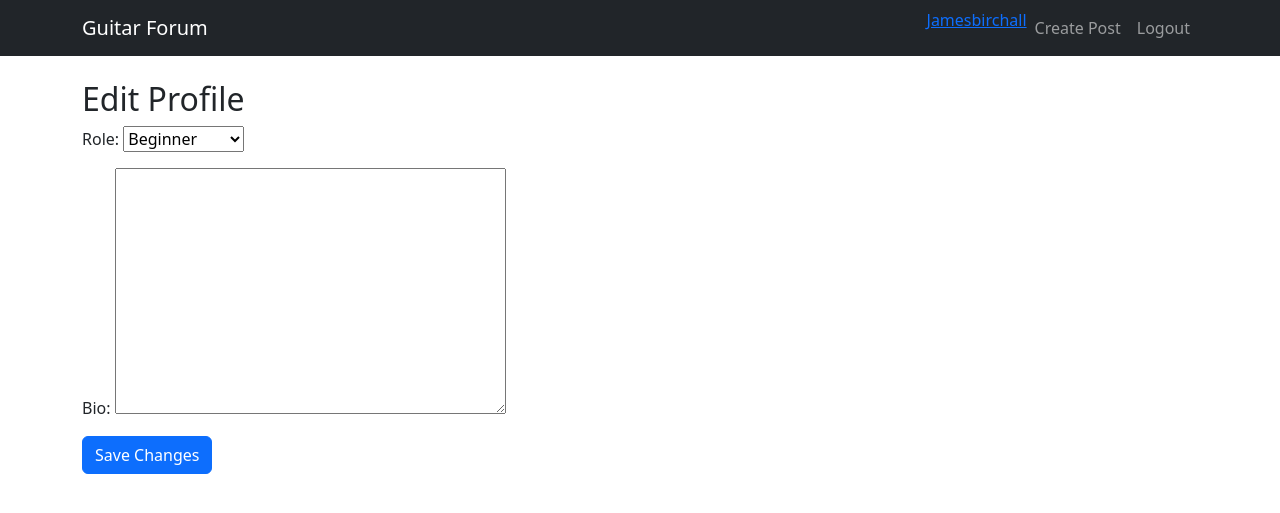
After one commit to JamesBirchall-dev/MSP3-Guitar-Blog, a Django app: page /profile/edit/ in a window 1280 px wide. The commit adds this page. Shown: the top 513 px of the page. Run offline with Django 4.2, Linux system fonts and the light colour scheme; a user stored in the database is signed in; data comes from the database, SQL or seed files in the repository.

Commit message:
add profile edit and restrict vote for own-user posts

```diff
--- a/blog/forms.py
+++ b/blog/forms.py
@@ -4,7 +4,7 @@
 from django import forms
 from django.contrib.auth.models import User
 from django.contrib.auth.forms import UserCreationForm
-from .models import Post, Comment, Resource
+from .models import Post, Comment, Resource, Profile
 
 
 class RegisterForm(UserCreationForm):
@@ -58,3 +58,11 @@ class ResourceForm(forms.ModelForm):
     class Meta:
         model = Resource
         fields = ['title', 'url', 'description']
+
+
+class ProfileForm(forms.ModelForm):
+    # Form for editing the Profile model's role and bio fields
+
+    class Meta:
+        model = Profile
+        fields = ['role', 'bio']
--- a/blog/models.py
+++ b/blog/models.py
@@ -74,6 +74,11 @@ class Profile(models.Model):
         max_length=20,
         choices=LEVEL_CHOICES,
         default='beginner'
+    )
+
+    bio = models.TextField(
+        blank=True,
+        null=True
     )
 
     # reputation stats
--- a/blog/templates/blog/base.html
+++ b/blog/templates/blog/base.html
@@ -17,7 +17,9 @@
                 <ul class="navbar-nav ms-auto">
                     {% if user.is_authenticated %}
                         <li class="nav-item">
-                            <span class="nav-link">Hi {{ user.username }}</span>
+                            <a class=""nav-link" href="{% url 'profile' user.username %}">
+                                {{ user.username }}
+                            </a>
                         </li>
                         <li class="nav-item">
                             <a class="nav-link" href="{% url 'create_post' %}">
--- /dev/null
+++ b/blog/templates/blog/edit_profile.html
@@ -0,0 +1,13 @@
+{% extends "blog/base.html" %}
+
+{% block content %}
+
+<h2>Edit Profile</h2>
+
+<form method="POST">
+    {% csrf_token %}
+    {{ form.as_p }}
+    <button type="submit" class="btn btn-primary">Save Changes</button>
+</form>
+
+{% endblock %}
--- a/blog/templates/blog/post_detail.html
+++ b/blog/templates/blog/post_detail.html
@@ -5,7 +5,7 @@
 <!-- Heading -->
 <h2>{{ post.title }}</h2>
 <p class="text-muted">
-    Subject: {{ post.subject }} | By {{ post.author }} | {{ post.created_on }}
+    Subject: {{ post.subject }} | <a href="{% url 'profile' post.author.username %}">By {{ post.author }}</a> | {{ post.created_on }}
 </p>
 
 <!-- Post Content -->
@@ -22,12 +22,12 @@
     <div class="card mb-3 p-3">
         <div class="d-flex justify-content-between align-items-center">
             <div>
-                <strong>{{ comment.author }}</strong>
+                <strong><a href="{% url 'profile' comment.author.username %}">{{ comment.author.username }}</a></strong>
                 <small class="text-muted ms-2">{{ comment.created_on }}</small>
             </div>
             {% if user.is_authenticated %}
                 <a href="{% url 'vote_comment' comment.id %}" class="btn btn-sm btn-success ms-2">
-                    {{ comment.vote_count }}
+                    {{ comment.vote_total }}
                 </a>
             {% endif %}
         </div>
--- a/blog/templates/blog/profile.html
+++ b/blog/templates/blog/profile.html
@@ -7,6 +7,12 @@
 <hr>
 
 <p><strong>Role:</strong> {{ profile.get_role_display }}</p>
+
+<p>{{ profile.bio|default:"No bio added yet." }}</p>
+{% if request.user.is_authenticated and request.user == profile_user %}
+    <a href="{% url 'edit_profile' %}" class="btn btn-secondary mb-3">Edit Profile</a>
+{% endif %}
+
 <p><strong>Total Votes Received:</strong> {{ profile.total_votes_received }}</p>
 <p><strong>Total Votes Cast:</strong> {{ profile.total_votes_cast }}</p>
 
--- a/blog/urls.py
+++ b/blog/urls.py
@@ -9,6 +9,7 @@ urlpatterns = [
         views.vote_comment,
         name='vote_comment'
     ),
+    path('profile/edit/', views.edit_profile, name='edit_profile'),
     path('profile/<str:username>/', views.profile_view, name='profile'),
     path('base/', views.base_view, name='base'),
     path('subjects/', views.subject_list_view, name='subject_list'),
--- a/blog/views.py
+++ b/blog/views.py
@@ -3,7 +3,9 @@ from .models import Post, Comment, Vote, Resource, Profile
 from django.db.models import Count
 from django.contrib.auth import login, logout
 from django.contrib.auth.forms import AuthenticationForm
-from .forms import RegisterForm, PostForm, CommentForm, ResourceForm
+from .forms import (
+    RegisterForm, PostForm, CommentForm, ResourceForm, ProfileForm
+)
 from django.contrib.auth.decorators import login_required
 from django.contrib.auth.models import User
 
@@ -26,13 +28,13 @@ def post_detail(request, slug):
 
     # order comments by vote count and then by creation date
     comments = post.comments.annotate(
-        vote_count=Count('votes')
-    ).order_by('-vote_count', '-created_on')
+        vote_total=Count('votes')
+    ).order_by('-vote_total', '-created_on')
 
     # Order resources by vote count then creation date
     resources = post.resources.annotate(
-        vote_count=Count('votes')
-    ).order_by('-vote_count', '-created_on')
+        vote_total=Count('votes')
+    ).order_by('-vote_total', '-created_on')
 
     comment_form = CommentForm()
     resource_form = ResourceForm()
@@ -45,6 +47,7 @@ def post_detail(request, slug):
             if comment_form.is_valid():
                 comment = comment_form.save(commit=False)
                 comment.author = request.user
+
                 comment.post = post
                 comment.save()
 
@@ -100,6 +103,22 @@ def profile_view(request, username):
     }
 
     return render(request, 'blog/profile.html', context)
+
+
+# profile update view
+
+@login_required
+def edit_profile(request):
+    profile, created = Profile.objects.get_or_create(user=request.user)
+    if request.method == 'POST':
+        form = ProfileForm(request.POST, instance=profile)
+        if form.is_valid():
+            form.save()
+            return redirect('profile', username=request.user.username)
+    else:
+        form = ProfileForm(instance=profile)
+    return render(request, 'blog/edit_profile.html', {'form': form})
+
 
 # login/out and registration views
 
@@ -158,7 +177,12 @@ def create_post(request):
 
 @login_required
 def vote_comment(request, comment_id):
+    if request.method != "POST":
+        return redirect("home")
     comment = get_object_or_404(Comment, id=comment_id)
+    if comment.author == request.user:
+        # Prevent users from voting on their own comments
+        return redirect("post_detail", slug=comment.post.slug)
     vote, created = Vote.objects.get_or_create(
         user=request.user,
         comment=comment
@@ -173,7 +197,12 @@ def vote_comment(request, comment_id):
 
 @login_required
 def vote_resource(request, resource_id):
+    if request.method != "POST":
+        return redirect("home")
     resource = get_object_or_404(Resource, id=resource_id)
+    if resource.author == request.user:
+        # Prevent users from voting on their own resources
+        return redirect("post_detail", slug=resource.post.slug)
     vote, created = Vote.objects.get_or_create(
         user=request.user,
         resource=resource
```
Also changed, not shown: blog/migrations/0010_profile_bio.py (added).
